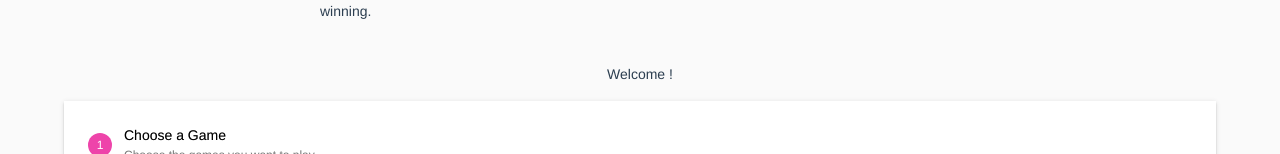
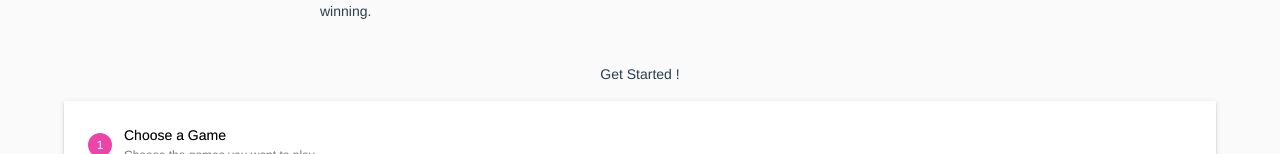
Before and after one commit to jamesdesigns/james-final-vue, a Vue app: page /#/ in a window 1280 px wide. Shown: the part 512-666 px from the top of the page. Built offline with nearby package versions, Linux system fonts and the light colour scheme; what vue-draggable would draw is missing.

Commit message:
Prepare the App component for more logic with the form

```diff
--- a/src/App.vue
+++ b/src/App.vue
@@ -5,8 +5,8 @@
       <p></p>
       <p>
         Team Leader: {{ userName }}<br>
-        Players: 3<br>
-        Game Selected: World of Warcraft
+        Players: <br>
+        Game Selected:
         </p>
         </div>
   </div>
--- a/src/views/Home.vue
+++ b/src/views/Home.vue
@@ -2,9 +2,10 @@
   <div class="home">
    <!-- Place a New logo here for the Home Page -->
    <!-- <img alt="TeamUp logo" src="../assets/logo.png"> -->
+
     <HelloWorld msg="Find a Team"/>
     <!-- ADD NEW STATE MANAGEMENT: USER:  -->
-  <p>Welcome {{ userName }}!</p>
+ <p>Get Started {{ userName }}!</p>
 
 <!-- New Stepper -->
 <div class="mycontainer">
```
